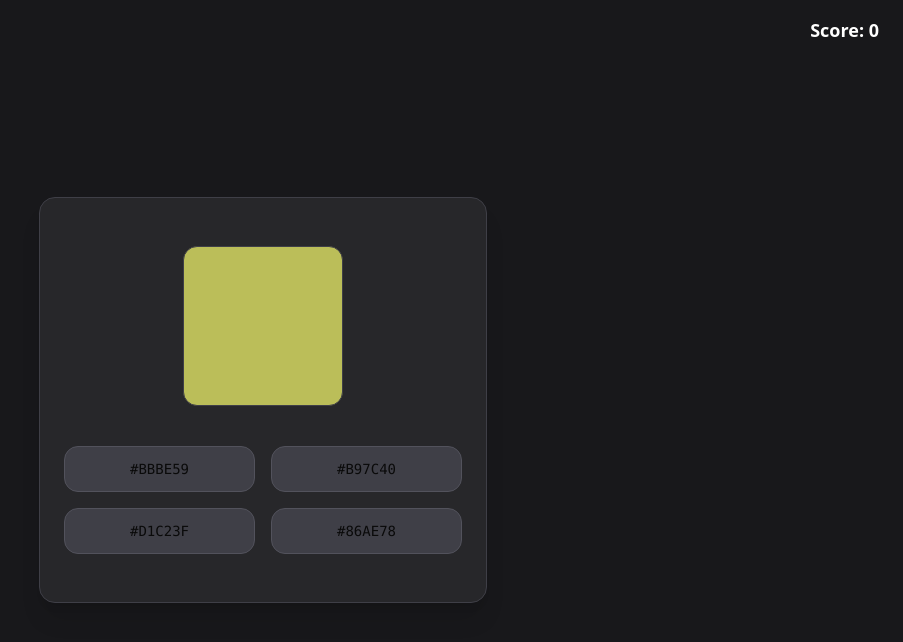
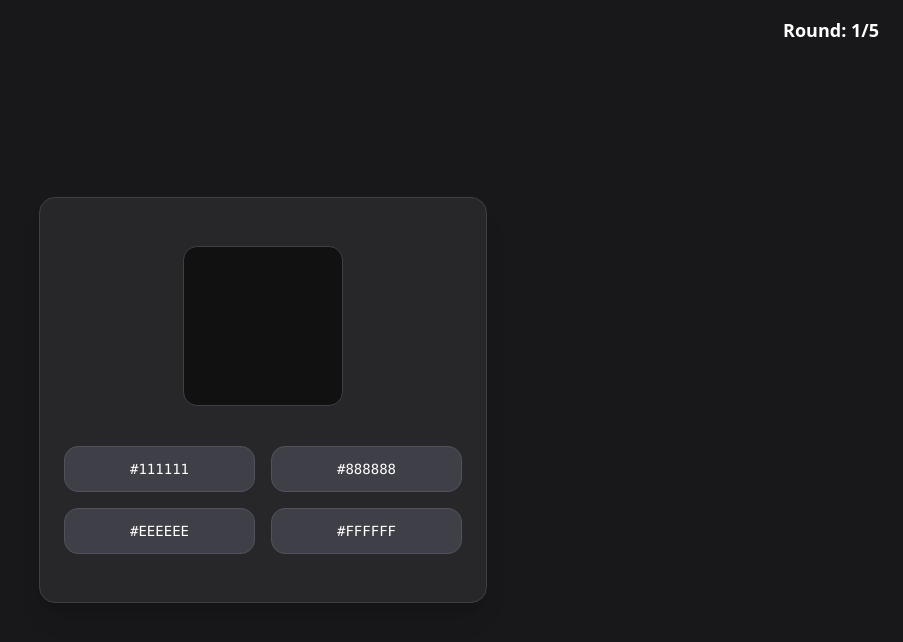
Before and after one commit to hey-gleb/color-quiz, a React (Vite) app: page / in a window 1280 px wide. Both pictures are taken after a click on the button "Start game". Shown: the top 642 px of the page, without its empty margins (377-1280 px from the left). Built offline with nearby package versions, Linux system fonts and the light colour scheme.

Commit message:
Added color hex questions difficulti progression

```diff
--- a/src/App.tsx
+++ b/src/App.tsx
@@ -5,47 +5,104 @@ import { Card, CardContent } from './components/ui/card';
 
 import './App.css';
 
-const TOTAL_ROUNDS = 10;
+const TOTAL_ROUNDS = 5;
 
-function getRandomColor(): string {
+const getRandomHexChar = () => {
   const letters = '0123456789ABCDEF';
-  return (
-    '#' +
-    Array.from(
-      { length: 6 },
-      () => letters[Math.floor(Math.random() * 16)]
-    ).join('')
-  );
-}
+  return letters[Math.floor(Math.random() * 16)];
+};
 
-function generateQuestion(): { options: string[]; answer: string } {
-  const answer = getRandomColor();
+const getRandomColor = (): string => {
+  return '#' + Array.from({ length: 6 }, () => getRandomHexChar()).join('');
+};
+
+const getUniqueRandomHexChar = (currentChars: string[] = []) => {
+  if (currentChars.length === 0) return getRandomHexChar();
+  let hexChar = currentChars[0];
+  while (!currentChars.includes(hexChar)) {
+    hexChar = getRandomHexChar();
+  }
+  return getRandomHexChar();
+};
+
+const generateQuestion = (
+  currentRounds: number
+): { options: string[]; answer: string } => {
+  const colorGeneratorStrategyMap: Record<number, () => string> = {
+    1: () => {
+      const hexChar = getUniqueRandomHexChar();
+      return '#' + Array.from({ length: 6 }, () => hexChar).join('');
+    },
+    2: () => {
+      const hexChar1 = getUniqueRandomHexChar();
+      const hexChar2 = getUniqueRandomHexChar([hexChar1]);
+      return (
+        '#' +
+        [hexChar1, hexChar1, hexChar1, hexChar2, hexChar2, hexChar2].join('')
+      );
+    },
+    3: () => {
+      {
+        const hexChar1 = getUniqueRandomHexChar();
+        const hexChar2 = getUniqueRandomHexChar([hexChar1]);
+        const hexChar3 = getUniqueRandomHexChar([hexChar1, hexChar2]);
+        return (
+          '#' +
+          [hexChar1, hexChar1, hexChar2, hexChar2, hexChar3, hexChar3].join('')
+        );
+      }
+    },
+    4: () => {
+      {
+        const hexChar1 = getRandomHexChar();
+        return (
+          '#' +
+          [
+            getRandomHexChar(),
+            hexChar1,
+            hexChar1,
+            getRandomHexChar(),
+            getRandomHexChar(),
+            getRandomHexChar(),
+          ].join('')
+        );
+      }
+    },
+    5: () => getRandomColor(),
+  };
+  const colorGenerator = colorGeneratorStrategyMap[currentRounds];
+  if (!colorGenerator)
+    return {
+      answer: '#000000',
+      options: ['#000000'],
+    };
+  const answer = colorGenerator();
   const options = [answer];
   while (options.length < 4) {
-    const color = getRandomColor();
+    const color = colorGenerator();
     if (!options.includes(color)) options.push(color);
   }
   return {
     answer,
     options: options.sort(() => Math.random() - 0.5),
   };
-}
+};
 
 function App() {
   const [screen, setScreen] = useState<'welcome' | 'game' | 'gameover'>(
     'welcome'
   );
-  const [question, setQuestion] = useState(generateQuestion());
   const [selected, setSelected] = useState<string | null>(null);
   const [showAnswer, setShowAnswer] = useState(false);
   const [score, setScore] = useState(0);
   const [round, setRound] = useState(1);
+  const [question, setQuestion] = useState(generateQuestion(round));
 
   const handleStart = () => {
     setScreen('game');
     setScore(0);
     setRound(1);
-    setQuestion(generateQuestion());
+    setQuestion(generateQuestion(1));
   };
 
   const handleSelect = (hex: string) => {
@@ -62,7 +119,7 @@ function App() {
       if (round === TOTAL_ROUNDS) {
         setScreen('gameover');
       }
-      setQuestion(generateQuestion());
+      setQuestion(generateQuestion(round + 1));
       setSelected(null);
       setShowAnswer(false);
     }, 1500);
@@ -73,7 +130,8 @@ function App() {
       <div className="min-h-screen bg-zinc-900 text-white flex flex-col items-center justify-center p-6 text-center">
         <h1 className="text-4xl font-bold mb-4">🎨 Color Quiz</h1>
         <p className="text-zinc-400 mb-6 max-w-md">
-          Guess correctly colors HEX-codes. 10 rounds.
+          Guess colors HEX-codes correctly. Just {TOTAL_ROUNDS} rounds to show
+          what you can.
         </p>
         <button
           onClick={handleStart}
@@ -105,7 +163,7 @@ function App() {
   return (
     <div className="min-h-screen bg-zinc-900 text-white flex items-center justify-center p-6">
       <div className="absolute top-4 right-6 text-white text-lg font-semibold">
-        Score: {score}
+        Round: {round}/{TOTAL_ROUNDS}
       </div>
       <Card className="w-full max-w-md rounded-2xl shadow-xl border border-zinc-700 bg-zinc-800">
         <CardContent className="p-6 flex flex-col items-center">
@@ -124,7 +182,7 @@ function App() {
                   whileTap={{ scale: 0.95 }}
                   key={hex}
                   onClick={() => handleSelect(hex)}
-                  className={`py-3 px-4 rounded-xl font-mono text-sm transition-all duration-300 border
+                  className={`py-3 px-4 rounded-xl font-mono text-sm text-white transition-all duration-300 border
                     ${isRight ? 'bg-green-500 text-black border-green-500' : ''}
                     ${isWrong ? 'bg-red-500 text-black border-red-500' : ''}
                     ${!isRight && !isWrong ? 'bg-zinc-700 hover:bg-zinc-600 border-zinc-600' : ''}
```
